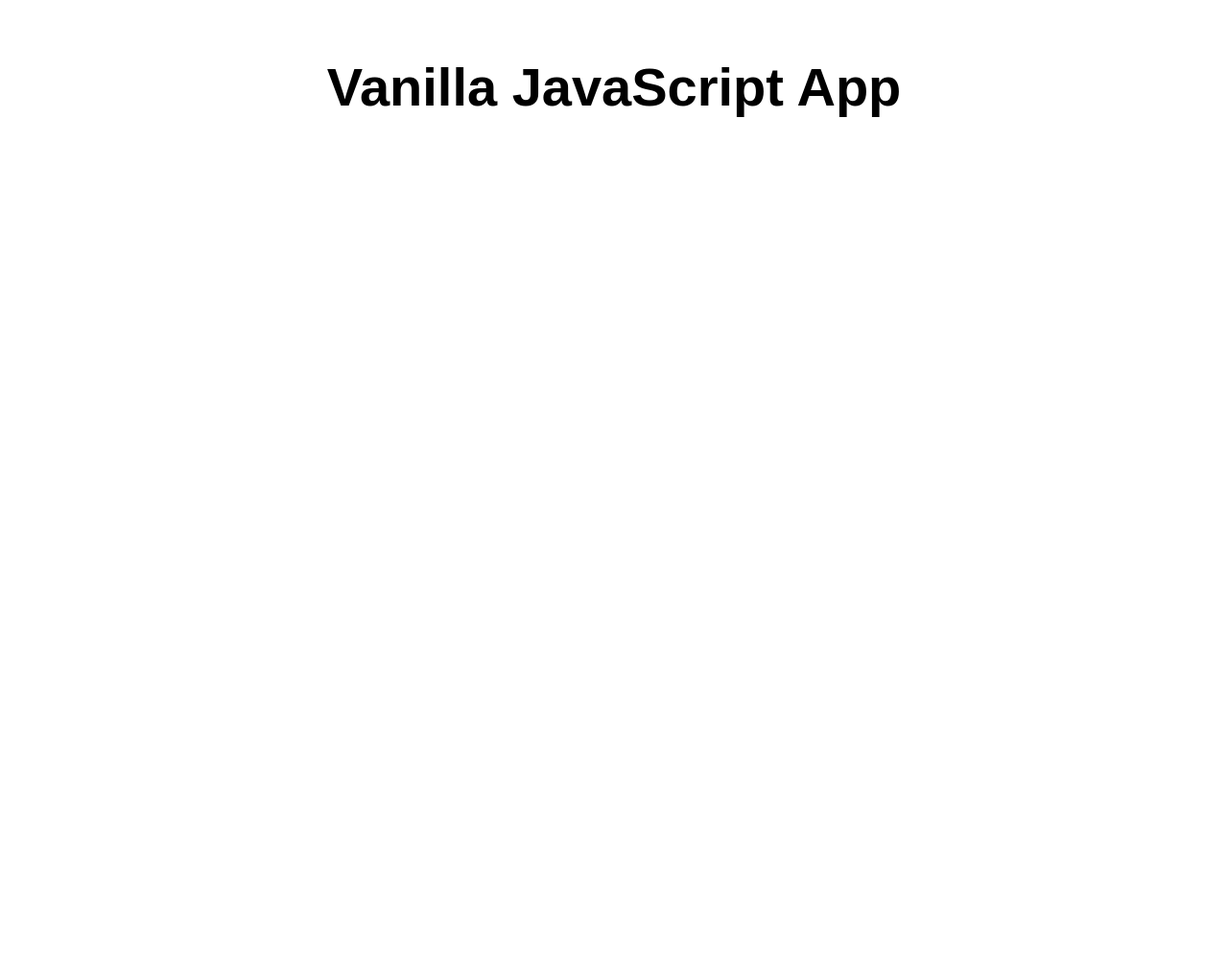
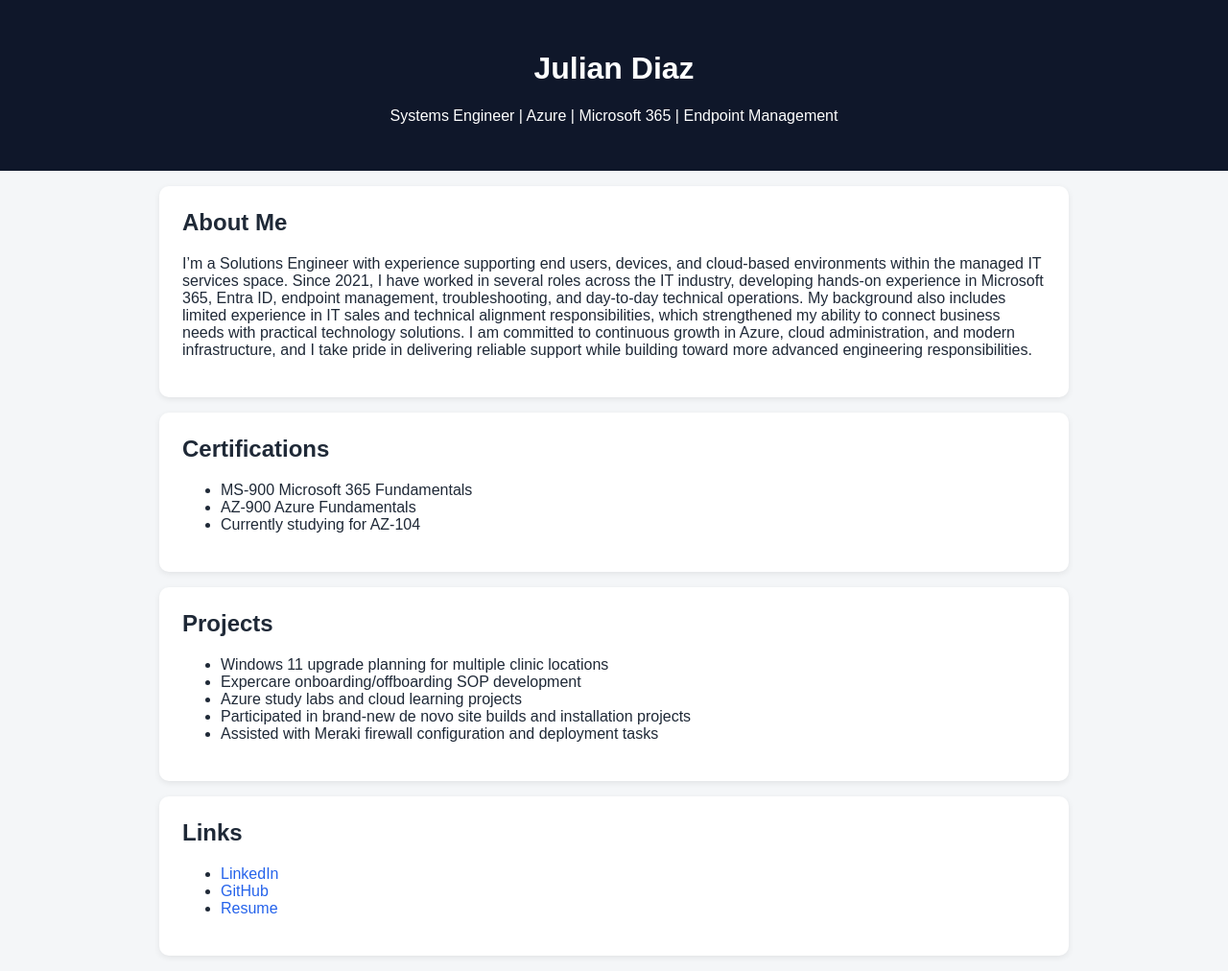
Before and after one commit to juliansrepo/Julian-Portfolio, a website: page src/index.html in a window 1280 px wide. Shown: the whole page at 96% size. Before the commit the page ends 800 px from the top, so only its background shows below. Drawn offline with Linux system fonts and the light colour scheme.

Commit message:
Added portfolio content and Resume link.

```diff
--- a/src/index.html
+++ b/src/index.html
@@ -1,17 +1,51 @@
 <!DOCTYPE html>
 <html lang="en">
+<head>
+  <meta charset="UTF-8" />
+  <meta name="viewport" content="width=device-width, initial-scale=1.0" />
+  <title>Julian Diaz | Portfolio</title>
+  <link rel="stylesheet" href="styles.css" />
+</head>
+<body>
+  <header>
+    <h1>Julian Diaz</h1>
+    <p>Systems Engineer | Azure | Microsoft 365 | Endpoint Management</p>
+  </header>
 
-<head>
-  <meta charset="UTF-8">
-  <meta name="viewport" content="width=device-width, initial-scale=1.0">
-  <link rel="stylesheet" href="styles.css">
-  <title>Vanilla JavaScript App</title>
-</head>
+  <section>
+    <h2>About Me</h2>
+    <p>
+  I’m a Solutions Engineer with experience supporting end users, devices, and cloud-based environments within the managed IT services space. Since 2021, I have worked in several roles across the IT industry, developing hands-on experience in Microsoft 365, Entra ID, endpoint management, troubleshooting, and day-to-day technical operations. My background also includes limited experience in IT sales and technical alignment responsibilities, which strengthened my ability to connect business needs with practical technology solutions. I am committed to continuous growth in Azure, cloud administration, and modern infrastructure, and I take pride in delivering reliable support while building toward more advanced engineering responsibilities.
+</p>
+  </section>
 
-<body>
-  <main>
-    <h1>Vanilla JavaScript App</h1>
-  </main>
+  <section>
+    <h2>Certifications</h2>
+    <ul>
+      <li>MS-900 Microsoft 365 Fundamentals</li>
+      <li>AZ-900 Azure Fundamentals</li>
+      <li>Currently studying for AZ-104</li>
+    </ul>
+  </section>
+
+ <section>
+  <h2>Projects</h2>
+  <ul>
+    <li>Windows 11 upgrade planning for multiple clinic locations</li>
+    <li>Expercare onboarding/offboarding SOP development</li>
+    <li>Azure study labs and cloud learning projects</li>
+    <li>Participated in brand-new de novo site builds and installation projects</li>
+    <li>Assisted with Meraki firewall configuration and deployment tasks</li>
+  </ul>
+</section>
+
+  <section>
+    <h2>Links</h2>
+    <ul>
+      <li><a href="https://www.linkedin.com" target="_blank">LinkedIn</a></li>
+      <li><a href="https://github.com" target="_blank">GitHub</a></li>
+      <li><a href="Julian_Diaz_Resume_2026.pdf" target="_blank">Resume</a></li>
+    </ul>
+  </section>
 </body>
-
 </html>
--- a/src/styles.css
+++ b/src/styles.css
@@ -1,21 +1,32 @@
-* {
-  font-family: Arial, Helvetica, sans-serif;
+body {
+  font-family: Arial, sans-serif;
+  margin: 0;
+  padding: 0;
+  background: #f4f6f8;
+  color: #1f2937;
 }
 
-html, body {
-  margin: 0;
-  border: 0;
-  padding: 0;
-  background-color: #fff;
+header {
+  background: #0f172a;
+  color: white;
+  padding: 2rem;
+  text-align: center;
 }
 
-main {
-  margin: auto;
-  width: 50%;
-  padding: 20px;
+section {
+  background: white;
+  margin: 1rem auto;
+  padding: 1.5rem;
+  max-width: 900px;
+  border-radius: 10px;
+  box-shadow: 0 2px 6px rgba(0,0,0,0.08);
 }
 
-main > h1 {
-  text-align: center;
-  font-size: 3.5em;
+h2 {
+  margin-top: 0;
 }
+
+a {
+  color: #2563eb;
+  text-decoration: none;
+}
```
Also changed, not shown: 1 other file.
